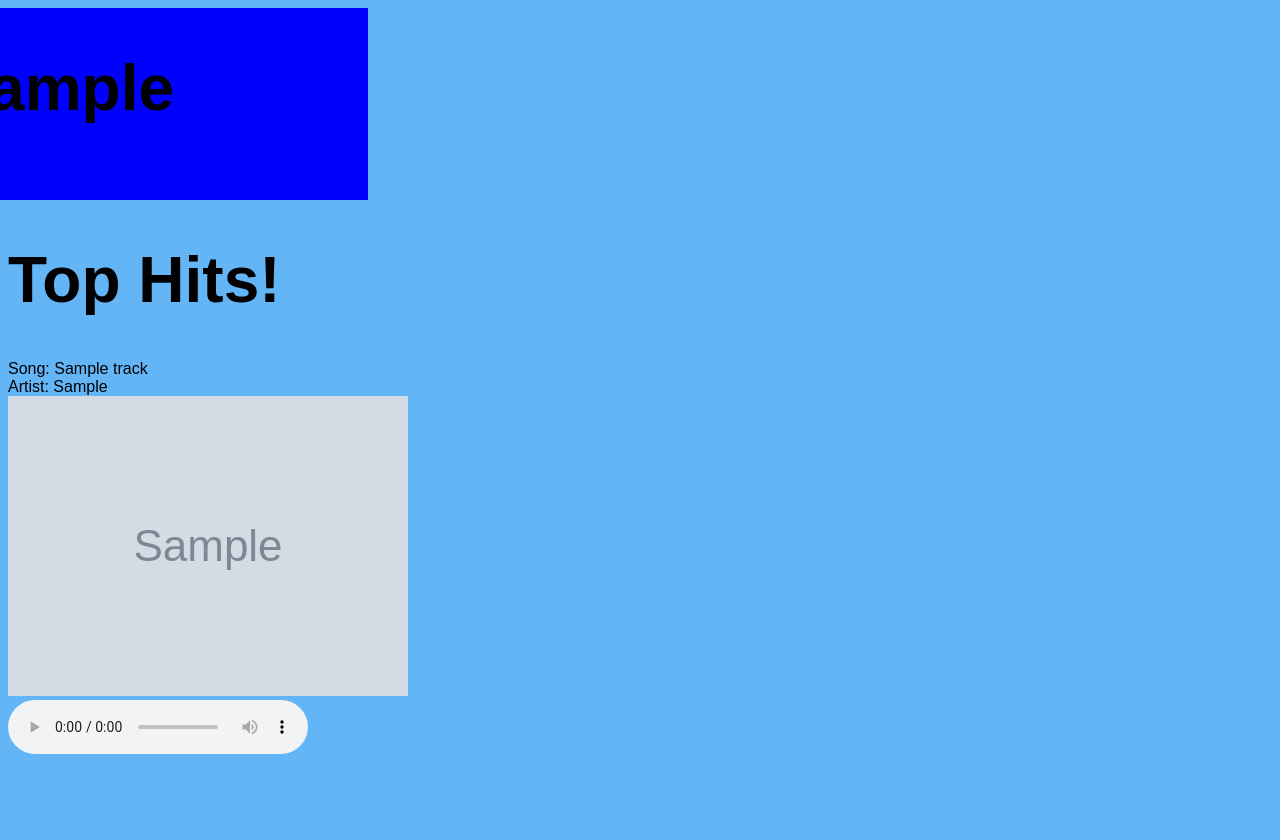
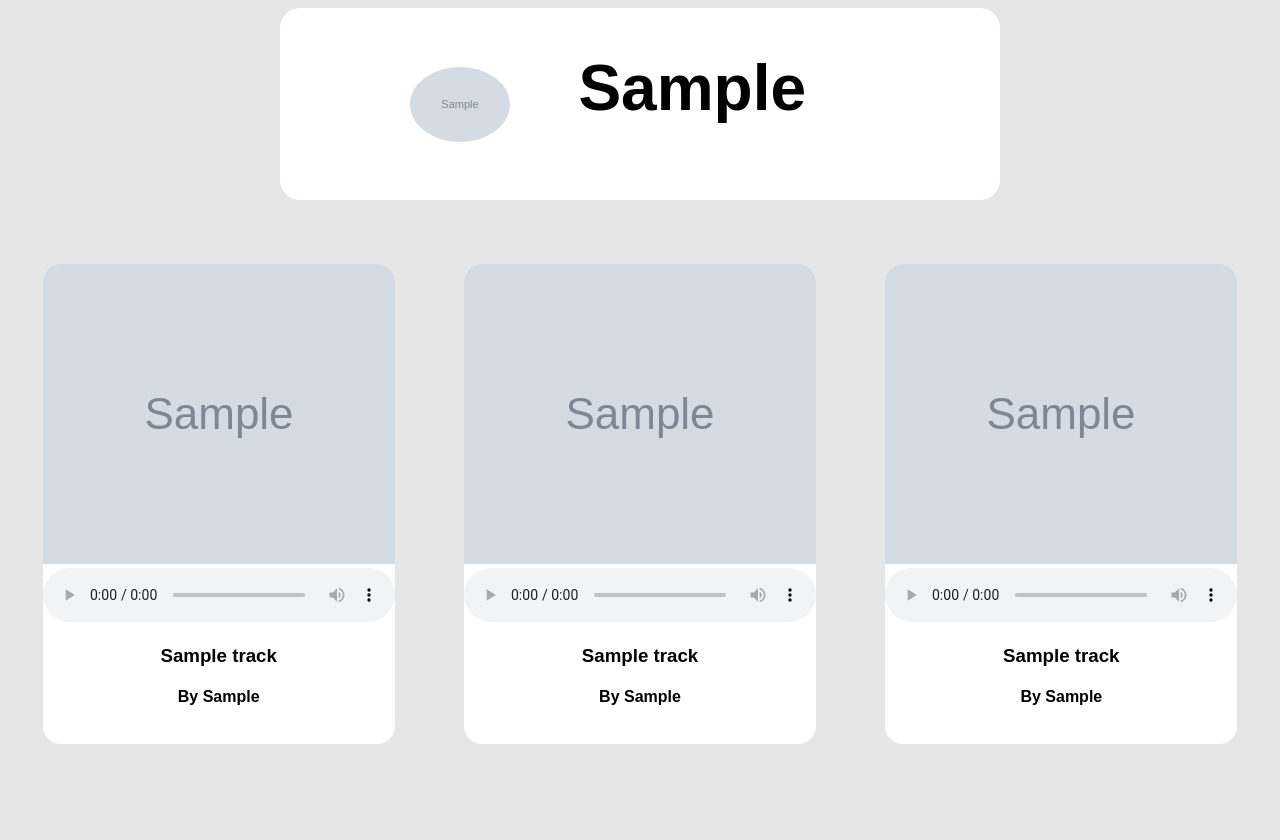
Before and after one commit to Mihir240/project1-mr744, a Flask app: template templates/index.html in a window 1280 px wide. Before the commit the page ends 754 px from the top, so only its background shows below. Run offline with Flask 2, Linux system fonts and the light colour scheme; the template is opened without the code that fills it: most values are stand-ins (such as "Sample title", 1, 10 or a date in 2020); grey boxes marked "Sample" are stand-in pictures.

Commit message:
updated css styling significantly

```diff
--- a/main.py
+++ b/main.py
@@ -12,11 +12,6 @@
 
     #traverse the json_obj
     for info in json_obj['tracks'][:10]:
-        # print(f"Song artist: {info['artists'][0]['name']}")
-        # print(f"Song name: {info['name']} ")
-        # print(f"Song image: {info['album']['images'][2]['url']}")
-        # print(f"Song preview url: {info['preview_url']}")
-        # print(" ")
 
         song_artist = info['artists'][0]['name']
         song_name = info['name']
@@ -52,14 +47,6 @@
     #pass it into
     list_of_tracks = extract_track_info(json_obj)
 
-
-    # print(sp.artist_top_tracks("1Xyo4u8uXC1ZmMpatF05PJ", country='US'))
-    # print(json_obj)
-    print(list_of_tracks[0].get_song_name())
-    print(list_of_tracks[0].get_song_artist())
-    print(list_of_tracks[0].get_song_image())
-    print(list_of_tracks[0].get_song_prev_url())
-
     return render_template(
         'index.html',
         all_tracks = list_of_tracks,
--- a/static/styles.css
+++ b/static/styles.css
@@ -1,5 +1,9 @@
 body{
-    background-color: #64b5f6;
+    /*background-color: #64b5f6;*/
+    /*background-color: #F8F9FA;*/
+    /*background-color: #c0c5ce;*/
+    /*background-color: rgba(60, 60, 60, 0.5);*/
+    background-color: #e6e6e7;
     font-family: Arial;
 }
 
@@ -13,16 +17,48 @@
 
 
 div.jumbo{
-    background-color:blue;
+    background-color:white;
     text-align: center;
     width: 45rem;
     height: 12rem;
-    /*margin: auto;*/
-    left: 50%;
-    transform: translateX(-50%);
+    margin: auto;
+    border-radius: 1.25rem;
 }
 
 h1{
     display: inline-block;
     font-size: 4rem;
 }
+img.track-align{
+    position: relative;
+    height: 18.75rem;
+    width: 22rem;
+    border-radius: 1.125rem 1.125rem 0 0;
+}
+
+audio.audio-align{
+    /*position: relative;*/
+    /*left: 1.5rem;*/
+    width: 22rem;
+}
+
+div.cover{
+    background-color: white;
+    /*display: inline-grid;*/
+    width: 22rem;
+    height: 30rem;
+    border-radius: 1.125rem;
+}
+
+.song-text{
+    display: flex;
+    justify-content: center;
+}
+
+.list-tracks{
+    display: flex;
+    justify-content: space-around;
+    position: relative;
+    top: 4rem;
+    margin-bottom: 10rem;
+}
--- a/templates/index.html
+++ b/templates/index.html
@@ -12,13 +12,23 @@
             <h1>{{all_tracks[0].get_song_artist()}}</h1>
         </div>
 
-        <h1>Top Hits!</h1>
+        <div class='list-tracks'>
+        {%for i in range(3)%}
+              <div class='cover'>
+                   <img class='track-align'src={{all_tracks[i].get_song_image()}} ></img>
+                   <audio class='audio-align' controls src={{all_tracks[i].get_song_prev_url()}}> </audio>
+                   <h3 class='song-text'>{{all_tracks[i].get_song_name()}}</h3>
+                   <h4 class='song-text'>By {{all_tracks[i].get_song_artist()}}</h4>
+              </div>
+        {%endfor%}
 
 
-        <div> Song: {{all_tracks[0].get_song_name()}} </div>
-        <div> Artist: {{all_tracks[0].get_song_artist()}} </div>
-        <div> <img src={{all_tracks[0].get_song_image()}} ></img></div>
-        <div> <audio controls src={{all_tracks[0].get_song_prev_url()}}> </audio></audio> </div>
+
+        </div>
+        <!--<div> Song: {{all_tracks[0].get_song_name()}} </div>-->
+        <!--<div> Artist: {{all_tracks[0].get_song_artist()}} </div>-->
+        <!--<div> <img src={{all_tracks[0].get_song_image()}} ></img></div>-->
+        <!--<div> <audio controls src={{all_tracks[0].get_song_prev_url()}}> </audio></audio> </div>-->
 
 
     </body>
```
